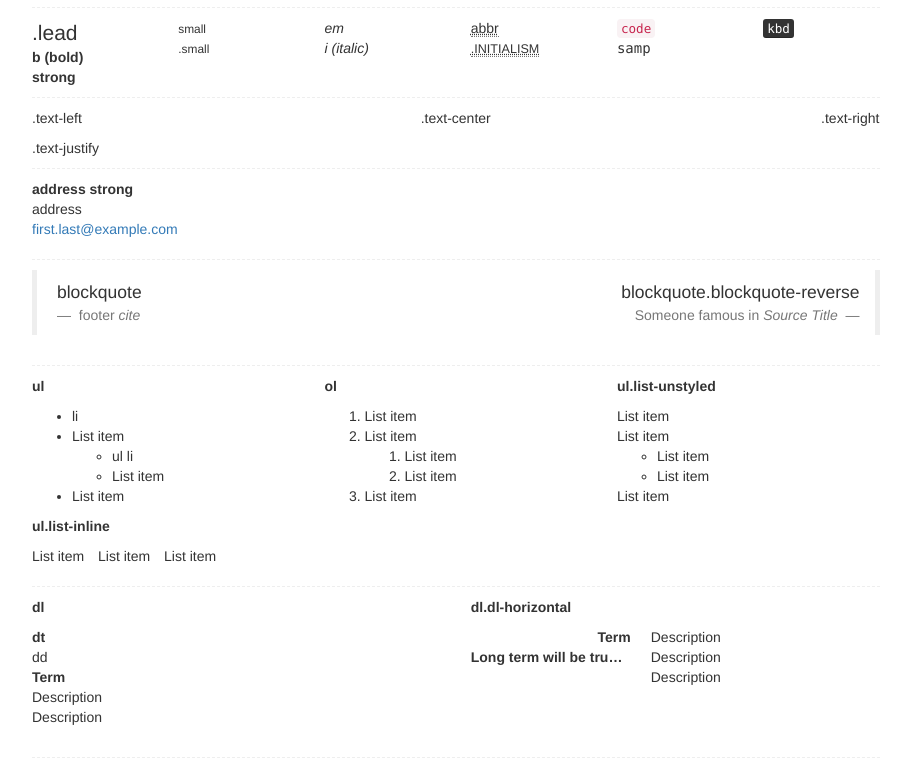
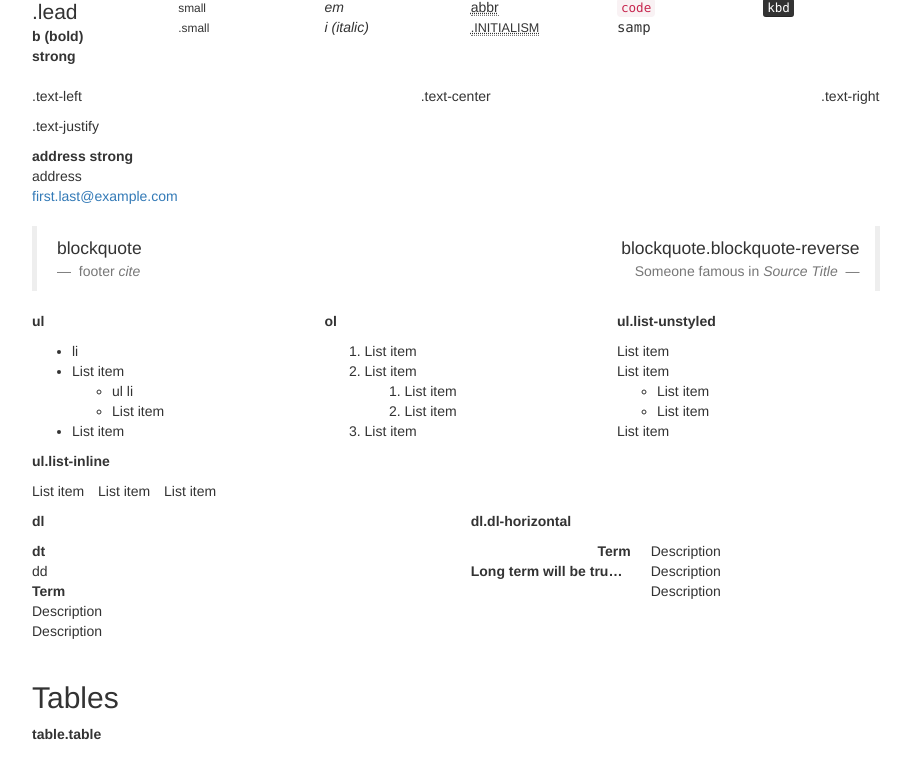
Before and after one commit to anvoz/bootstrap-tldr, a website: page app/index.html in a window 1280 px wide. Shown: the part 447-1212 px from the top of the page, without its empty margins (38-949 px from the left). Drawn offline with nearby package versions, Linux system fonts and the light colour scheme; files that its build step writes are made by us from their sources.

Commit message:
Removed hr break

```diff
--- a/app/index.html
+++ b/app/index.html
@@ -106,7 +106,6 @@
     </div>
   </div>
 </div>
-<hr class="bs-break">
 
 <div class="row js-html-inspector" data-replace-target="> div" data-remove-target="br">
   <div class="col-sm-2 col-xs-4">
@@ -148,8 +147,7 @@
     <!-- User input -->
     <kbd>kbd</kbd>
   </div>
-</div>
-<hr class="bs-break">
+</div><br>
 
 <!-- Alignment classes -->
 <div class="row js-html-inspector" data-replace-target="> div">
@@ -163,10 +161,9 @@
     <p class="text-right">.text-right</p>
   </div>
   <div class="col-xs-12">
-    <div class="text-justify">.text-justify</div>
-  </div>
-</div>
-<hr class="bs-break">
+    <p class="text-justify">.text-justify</p>
+  </div>
+</div>
 
 <!-- Addresses -->
 <div class="js-html-inspector">
@@ -176,7 +173,6 @@
     <a href="mailto:#">first.last@example.com</a>
   </address>
 </div>
-<hr class="bs-break">
 
 <!-- Blockquotes -->
 <div class="row">
@@ -199,7 +195,6 @@
     </blockquote>
   </div>
 </div>
-<hr class="bs-break">
 
 <div class="row">
   <!-- Unordered list -->
@@ -260,7 +255,6 @@
     </ul>
   </div>
 </div>
-<hr class="bs-break">
 
 <div class="row">
   <!-- Description -->
@@ -285,7 +279,6 @@
     </dl>
   </div>
 </div>
-<hr class="bs-break">
 
 
 <h2 id="tables">Tables</h2>
--- a/app/styles/main.css
+++ b/app/styles/main.css
@@ -29,12 +29,6 @@
 .bs-thumbnails > div {
   margin-top: 5px;
   margin-bottom: 5px;
-}
-
-.bs-break {
-  border-style: dashed;
-  margin-top: 10px;
-  margin-bottom: 10px;
 }
 
 /* Sticky footer styles
```
Also changed, not shown: app/fixtures/css.html (+2 -9 lines), app/fixtures/sections/css/typography.html (+2 -9 lines).
